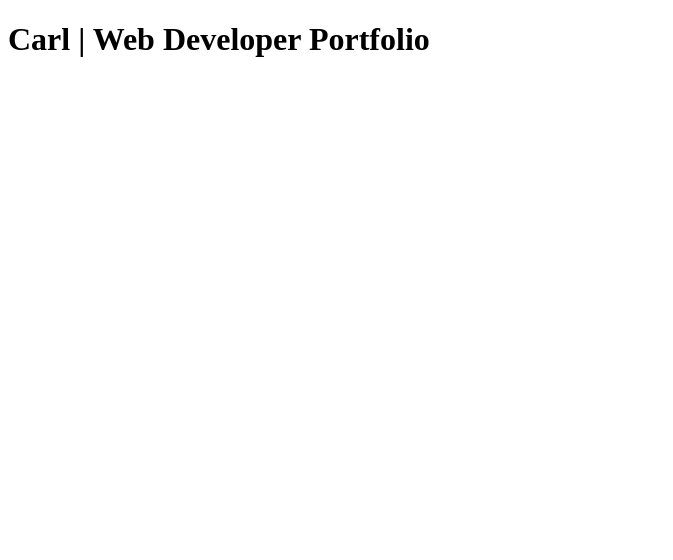
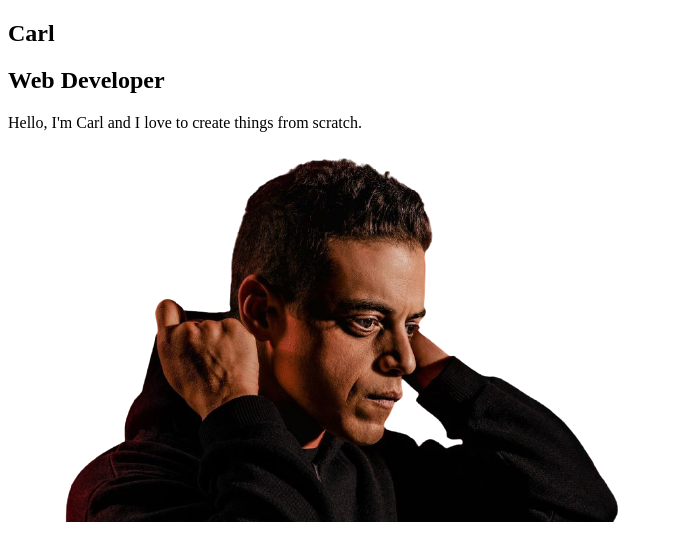
Before and after one commit to gh-user01/fcb-portfolio, a plain HTML site: page index.html in a window 1280 px wide. Shown: the whole page, without its empty margins (0-673 px from the left). Drawn offline with Linux system fonts and the light colour scheme.

Commit message:
#2 - Add headers, text and image

```diff
--- a/index.html
+++ b/index.html
@@ -4,6 +4,14 @@
 		<title>Carl | Web Developer Portfolio</title>
 	</head>
 	<body>
-		<h1>Carl | Web Developer Portfolio</h1>
+		<div class="container">
+			<section id="landing">
+				<h1>Carl</h1>
+				<h2>Web Developer</h2>
+				<p>Hello, I'm Carl and I love to create things from scratch.</p>
+				<img src="./images/elliot.png">
+			</section>
+			<section id="gallery"></section>
+		</div>
 	</body>
 </html>
```
Also changed, not shown: images/elliot.png (added).
